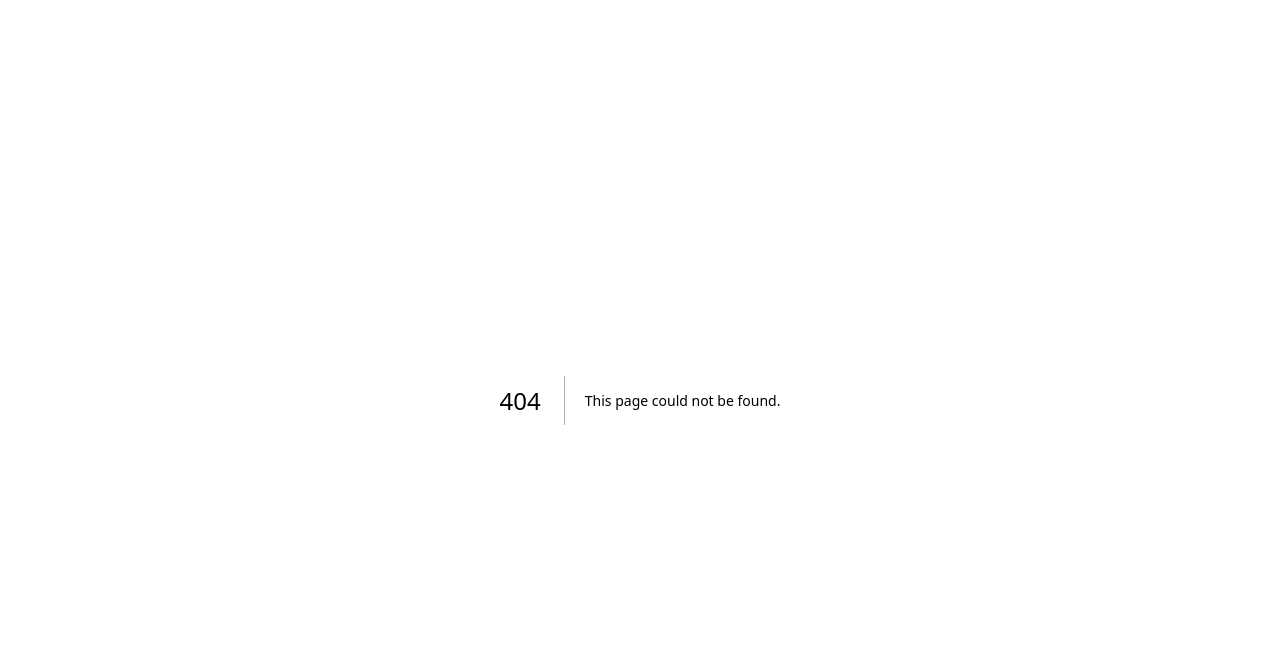
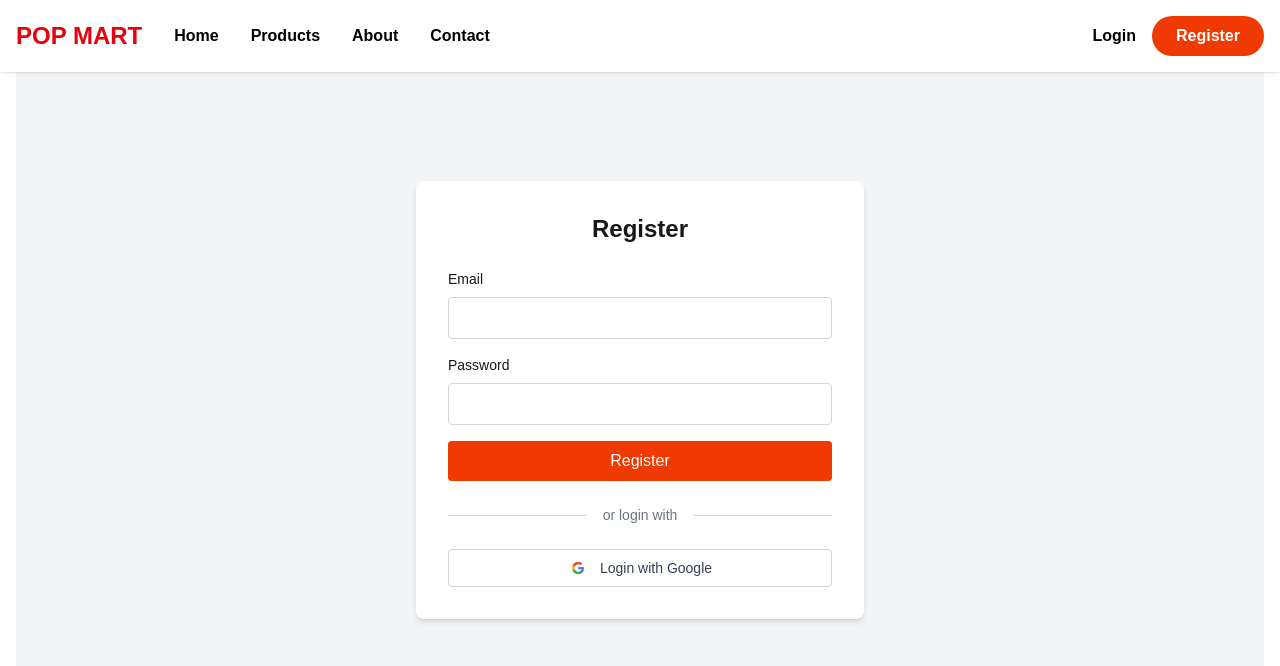
Before and after one commit to Zhicheng-wan/Ordering-app, a Next.js app: page /register in a window 1280 px wide. Before the commit this address had no page. Shown: the top 666 px of the page. Built offline with nearby package versions, Linux system fonts and the light colour scheme.

Commit message:
Register Auth init

```diff
--- /dev/null
+++ b/src/app/api/auth/[...nextauth]/route.ts
@@ -0,0 +1,37 @@
+import NextAuth from "next-auth";
+import CredentialsProvider from "next-auth/providers/credentials";
+
+
+const handler = NextAuth({
+    providers: [
+        CredentialsProvider({
+            name: "Credentials",
+            credentials: {
+                username: { label: "Email", type: "email", placeholder: "jsmith" },
+                password: { label: "Password", type: "password" }
+            },
+            async authorize(credentials, req) {
+                // Add your own logic here to find the user from the credentials supplied
+                const res = await fetch("https://example.com/api/auth", {
+                    method: "POST",
+                    body: JSON.stringify({
+                        username: credentials.username,
+                        password: credentials.password,
+                    }),
+                    headers: { "Content-Type": "application/json" },
+                });
+                const user = await res.json();
+                // If no error and we have user data, return it
+                if (res.ok && user) {
+                    return user;
+                }
+                // Return null if user data could not be retrieved
+                return null;
+            },
+        }),
+
+    ],
+
+});
+
+export { handler as GET, handler as POST };
--- a/src/app/layout.js
+++ b/src/app/layout.js
@@ -1,4 +1,5 @@
 import { Roboto } from "next/font/google";
+import Header from "@/components/layout/Header";
 
 import "./globals.css";
 
@@ -18,7 +19,9 @@
     <html lang="en">
 
         <body className={`${roboto.variable} antialiased`}>
+
           <main className="max-w-7xl mx-auto px-4">
+            <Header />
             {children}
           </main>
         </body>
--- a/src/app/page.js
+++ b/src/app/page.js
@@ -1,14 +1,52 @@
 
-import Header from '@/components/layout/Header';
 import Hero from '@/components/layout/Hero';
 import HomeMenu from '@/components/layout/HomeMenu';
+import SectionHeaders from '@/components/layout/SectionHeaders';
 
 export default function Home() {
   return (
       <>
-       <Header />
        <Hero />
        <HomeMenu />
+       <section className="text-center my-16">
+         <SectionHeaders
+            title="Our Story"
+            subtitle="About Us"
+          />
+          <div className="max-w-2xl flex flex-col items-center mx-auto gap-4">
+            <p>
+              Welcome to our world of collectibles! At POP MART, we believe that
+              every piece tells a story.
+            </p>
+            <p>
+              Our journey began with a passion for unique
+              and artistic designs, bringing together a community of collectors who
+              share the same love for creativity and innovation.
+            </p>
+            <p>
+              From limited edition
+              figures to exclusive collaborations, we strive to offer products that
+              inspire joy and spark imagination. Join us in celebrating the art of
+              collecting and discover the magic behind each creation.
+            </p>
+
+          </div>
+
+       </section>
+       <section>
+        <div className="max-w-2xl mx-auto text-center my-20">
+          <h2 className="text-4xl font-bold text-red-600 mb-4">Get in Touch</h2>
+          <p className="text-lg text-gray-700 mb-8">
+            We would love to hear from you! Whether you have questions, feedback, or just want to say hello, feel free to reach out.
+          </p>
+          <form className="flex flex-col items-center gap-4">
+            <input type="text" placeholder="Your Name" className="border p-2 rounded w-full max-w-md" />
+            <input type="email" placeholder="Your Email" className="border p-2 rounded w-full max-w-md" />
+            <textarea placeholder="Your Message" className="border p-2 rounded w-full max-w-md h-32"></textarea>
+            <button type="submit" className="bg-primary text-white px-6 py-2 rounded-full font-semibold">Send Message</button>
+          </form>
+        </div>
+       </section>
       </>
   );
 }
--- /dev/null
+++ b/src/app/register/page.js
@@ -0,0 +1,71 @@
+"use client";
+import { useState } from 'react';
+
+export default function RegisterPage() {
+    const [email, setEmail] = useState('');
+    const [password, setPassword] = useState('');
+
+    function handleSubmit(event) {
+        event.preventDefault();
+
+        fetch('/api/register', {
+            method: 'POST',
+            body: JSON.stringify({ email, password }),
+            headers: {
+                'Content-Type': 'application/json',
+            },
+        })
+    }
+
+    return (
+        <div className="flex items-center justify-center min-h-screen bg-gray-100">
+            <div className="bg-white p-8 rounded-lg shadow-md w-full max-w-md">
+                <h2 className="text-2xl font-bold mb-6 text-center">Register</h2>
+                <form onSubmit={handleSubmit}>
+                    <div className="mb-4">
+                        <label className="block text-sm font-medium mb-2" htmlFor="email">Email</label>
+                        <input
+                            type="email"
+                            id="email"
+                            className="w-full px-3 py-2 border border-gray-300 rounded focus:outline-none focus:ring-2 focus:ring-primary"
+                            onChange={(e) => setEmail(e.target.value)}
+                            required
+                        />
+                    </div>
+                    <div className="mb-4">
+                        <label className="block text-sm font-medium mb-2" htmlFor="password">Password</label>
+                        <input
+                            type="password"
+                            id="password"
+                            className="w-full px-3 py-2 border border-gray-300 rounded focus:outline-none focus:ring-2 focus:ring-primary"
+                            onChange={(e) => setPassword(e.target.value)}
+                            required
+                        />
+                    </div>
+                    <button
+                        type="submit"
+                        className="w-full bg-primary text-white py-2 rounded hover:bg-primary-dark transition-colors duration-200"
+                    >
+                        Register
+                    </button>
+                </form>
+
+                {/* Divider */}
+                <div className="flex items-center my-6">
+                    <hr className="flex-grow border-gray-300" />
+                    <span className="px-4 text-gray-500 text-sm">or login with</span>
+                    <hr className="flex-grow border-gray-300" />
+                    </div>
+
+                    {/* Login with Google */}
+                    <button
+                    onClick={() => console.log("Login with Google")} // Replace with actual handler
+                    className="w-full flex items-center justify-center gap-3 border border-gray-300 py-2 rounded hover:bg-gray-50 transition"
+                    >
+                    <img src="/Google.webp" alt="Google" className="w-5 h-5" />
+                    <span className="text-sm font-medium text-gray-700">Login with Google</span>
+                    </button>
+                </div>
+        </div>
+    );
+}
--- a/src/components/layout/Header.js
+++ b/src/components/layout/Header.js
@@ -1,26 +1,28 @@
 import Link from 'next/link';
-
 
 export default function Header() {
   return (
-        <>
     <header className="fixed top-0 left-0 w-full z-50 bg-white shadow-sm px-4">
       <div className="max-w-screen-xl mx-auto flex items-center justify-between py-4">
+        {/* Left Nav: Logo + Links */}
+        <nav className="flex items-center gap-8 text-black font-semibold">
           <Link href="/" className="text-red-600 font-semibold text-2xl">
             POP MART
           </Link>
-                <nav className="flex items-center gap-8 text-black font-semibold">
           <Link href="/">Home</Link>
           <Link href="/">Products</Link>
           <Link href="/">About</Link>
           <Link href="/">Contact</Link>
-                <Link href="/" className="bg-primary rounded-full px-6 py-2 text-white">
-                    Login
+        </nav>
+
+        {/* Right Nav: Auth Links */}
+        <nav className="flex items-center gap-4 text-black font-semibold">
+          <Link href="/login">Login</Link>
+          <Link href="/register" className="bg-primary rounded-full px-6 py-2 text-white">
+            Register
           </Link>
         </nav>
       </div>
     </header>
-        </>
-    )
-
+  );
 }
--- /dev/null
+++ b/src/components/layout/SectionHeaders.js
@@ -0,0 +1,9 @@
+
+export default function SectionHeaders({ title, subtitle }) {
+    return (
+        <div className="text-center mb-8">
+            <h2 className="text-4xl font-bold text-red-600">{title}</h2>
+            <p className="text-lg text-gray-700 mt-2">{subtitle}</p>
+        </div>
+    );
+}
```
Also changed, not shown: package.json (+8 -4 lines), tsconfig.json (added, +40 -0 lines), public/Google.webp (added), src/app/api/register/route.js (added), 1 other file (tests, documents, lock files or other folders). Lines whose indentation alone changed are shown as unchanged.
